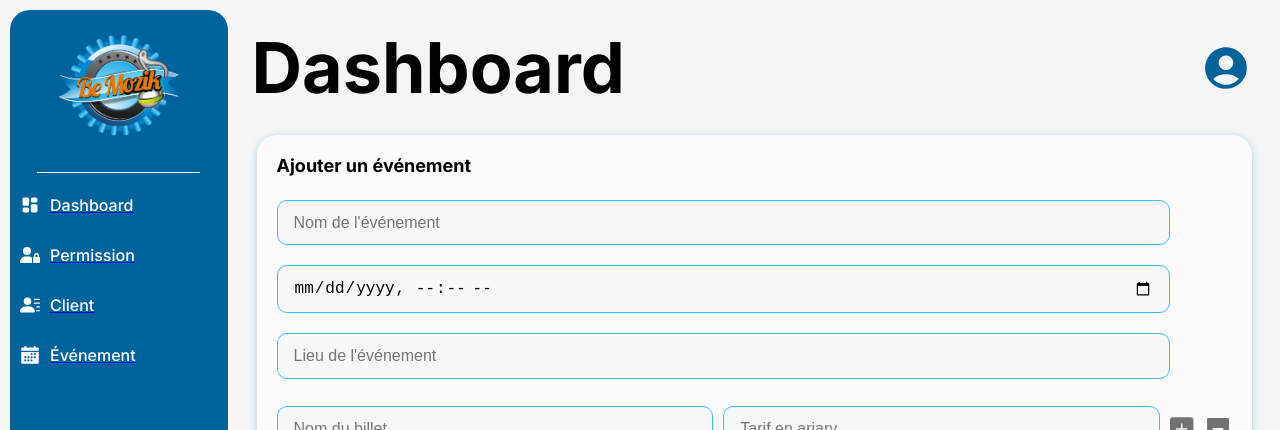
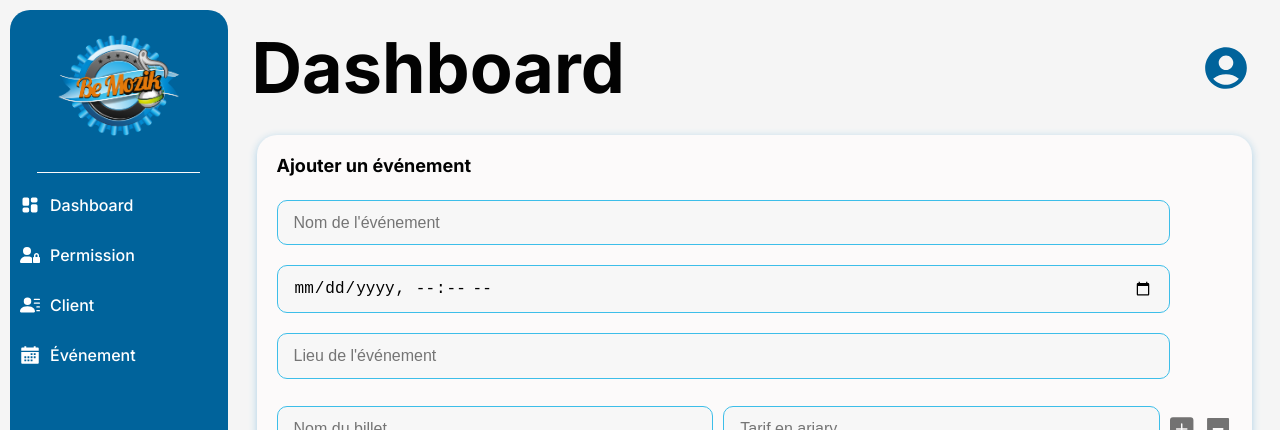
Before and after one commit to Be-mozik/Front-end-Admin, a React (Create React App) app: page /event in a window 1280 px wide. Shown: the top 430 px of the page. Built offline with nearby package versions, Linux system fonts and the light colour scheme.

Commit message:
Add be mozik

```diff
--- a/public/index.html
+++ b/public/index.html
@@ -2,7 +2,7 @@
 <html lang="en">
   <head>
     <meta charset="utf-8" />
-    <link rel="icon" href="%PUBLIC_URL%/favicon.ico" />
+    <link rel="icon" href="%PUBLIC_URL%/Logo.png" />
     <meta name="viewport" content="width=device-width, initial-scale=1" />
     <meta name="theme-color" content="#000000" />
     <meta
@@ -16,7 +16,7 @@
     -->
     <link rel="manifest" href="%PUBLIC_URL%/manifest.json" />
 
-    <title>Login</title>
+    <title>Be mozik</title>
   </head>
   <body>
     <noscript>You need to enable JavaScript to run this app.</noscript>
--- a/src/Pages/dashboardDetail/DashboardDetail.css
+++ b/src/Pages/dashboardDetail/DashboardDetail.css
@@ -88,7 +88,7 @@
     margin-bottom: 10px;
 }
 
-.bloc-event2 p {
+.descri {
     font-size: 14px;
     color: #4a4a4a;
     margin-bottom: 15px;
@@ -124,5 +124,4 @@
     height: auto;
     width: 70px;
     cursor: pointer;
-    font-size: 20px;
 }
--- a/src/Pages/dashboardDetail/DashboardDetail.jsx
+++ b/src/Pages/dashboardDetail/DashboardDetail.jsx
@@ -1,12 +1,12 @@
 import './DashboardDetail.css'
 import Sidebar from '../../components/sidebar/Sidebar'
 import { MdAccountCircle,MdOutlineFileDownload } from "react-icons/md"
-import { useState } from 'react';
+import { useState } from 'react'
+import ModalDelete from '../../components/Modal/ModalDelete'
+import ModalUpdate from '../../components/Modal/ModalUpdate'
 import DropdwnUser from '../../components/dropdown/DropdownUser'
 import BlocInfo from '../../components/bloc-info/BlocInfo'
 import img from '../../assets/lol.jpg'
-import ModalDelete from '../../components/Modal/ModalDelete'
-import ModalUpdate from '../../components/Modal/ModalUpdate'
 import { BsFillPencilFill, BsFillTrashFill } from "react-icons/bs"
 
 
@@ -18,9 +18,9 @@ const DashboardDetail = () => {
     }
 
     const [modalOpen,setModalOpen] = useState(false);
-    const [modalUpdate,setModalUpdate] =useState(false);
+    const [modalUpdate,setModalUpdate] = useState(false);
 
-    const handleClick = (value) => {
+    const handleClick = () => {
         setModalOpen(false);
     }
 
@@ -70,7 +70,7 @@ const DashboardDetail = () => {
                         </div>
                         <div className="bloc-event2">
                             <h4>Event</h4>
-                            <p>Plongez dans l'univers envoûtant du Cabaret Étoile Nocturne, un lieu où glamour, mystère et élégance se mêlent pour une expérience inoubliable. Niché au cœur de la ville, ce cabaret vous propose un spectacle éblouissant où danseurs, chanteurs et artistes de cirque vous transportent dans une atmosphère féerique.</p>
+                            <p className='descri'>Plongez dans l'univers envoûtant du Cabaret Étoile Nocturne, un lieu où glamour, mystère et élégance se mêlent pour une expérience inoubliable. Niché au cœur de la ville, ce cabaret vous propose un spectacle éblouissant où danseurs, chanteurs et artistes de cirque vous transportent dans une atmosphère féerique.</p>
                             <div className="event-detail">
                                 <span>Date:</span>
                                 <span>16 Août 2024</span>
--- a/src/Pages/demande/Demande.css
+++ b/src/Pages/demande/Demande.css
@@ -93,3 +93,8 @@
     color: #0056b3;
     cursor: pointer;
 }
+
+.link-custom{
+    text-decoration: none;
+    color: inherit;
+}
--- a/src/Pages/demande/Demande.jsx
+++ b/src/Pages/demande/Demande.jsx
@@ -39,7 +39,7 @@ const Demande = () => {
                     Envoyer une demande
                 </div>
             </div>
-            <div className="connecter-demande">Se connecter <Link to="/"><span>ici</span></Link></div>
+            <div className="connecter-demande">Se connecter <Link to="/" className='link-custom'><span>ici</span></Link></div>
         </div>
         </body>
     )
--- a/src/Pages/login/Login.css
+++ b/src/Pages/login/Login.css
@@ -99,3 +99,8 @@ body.bg-other {
     color: #0056b3;
     cursor: pointer;
 }
+
+.link-custom{
+    text-decoration: none;
+    color: inherit;
+}
--- a/src/Pages/login/Login.jsx
+++ b/src/Pages/login/Login.jsx
@@ -1,4 +1,4 @@
-import React, { useState } from "react"
+import React from "react"
 import './Login.css'
 import Logo from '../../assets/Logo.png'
 import { MdEmail } from "react-icons/md"
@@ -25,9 +25,9 @@ const Login = () => {
                 </div>
             </div>
             <div className="submit-container-login">
-                <Link to ="/dashboard"><div className="submit-login">Se connecter</div></Link>
+                <Link to ="/dashboard" className="link-custom"><div className="submit-login">Se connecter</div></Link>
             </div>
-            <div className="demande-login">Envoyer une demande <Link to="/demande"><span>ici</span></Link></div>
+            <div className="demande-login">Envoyer une demande <Link to="/demande" className="link-custom"><span>ici</span></Link></div>
         </div>
         </body>
     )
--- a/src/components/Modal/ModalUpdate.css
+++ b/src/components/Modal/ModalUpdate.css
@@ -32,10 +32,11 @@
     display: flex;
     justify-content: space-between;
     align-items: center;
-    font-size: 1.5rem;
-    border-bottom: 1px solid #ddd;
-    padding-bottom: 1rem;
+    font-size: 18px;
+    color: #020202;
+    font-weight: 700;
     margin-bottom: 1.5rem;
+
 }
 
 .close-modal-update {
--- a/src/components/sidebar/Sidebar.css
+++ b/src/components/sidebar/Sidebar.css
@@ -71,3 +71,8 @@ body{
 .submit:hover{
     background: #ffffff42;
 }
+
+.link-custom{
+    text-decoration: none;
+    color: inherit;
+}
--- a/src/components/sidebar/Sidebar.jsx
+++ b/src/components/sidebar/Sidebar.jsx
@@ -1,6 +1,6 @@
 import './Sidebar.css'
 import Logo from '../../assets/Logo.png'
-import React, { useState } from 'react'
+import React from 'react'
 import { TbLayoutDashboardFilled } from "react-icons/tb"
 import { FaUserLock } from "react-icons/fa6"
 import { BsPersonLinesFill } from "react-icons/bs"
@@ -20,25 +20,25 @@ const Sidebar = () => {
                 <hr />
             </div>
             <div className="liens">
-                <Link to ="/dashboard">
+                <Link to ="/dashboard" className='link-custom'>
                     <div className="submit">
                         <TbLayoutDashboardFilled/>
                         Dashboard
                     </div>
                 </Link>
-                <Link to="/permission">
+                <Link to="/permission" className='link-custom'>
                     <div className="submit">
                         <FaUserLock />
                         Permission
                     </div>
                 </Link>
-                <Link to="/client">
+                <Link to="/client" className='link-custom'>
                     <div className="submit">
                         <BsPersonLinesFill />
                         Client
                     </div>
                 </Link>
-                <Link to="/event">
+                <Link to="/event" className='link-custom'>
                     <div className="submit">
                         <IoCalendarSharp />
                         Événement
```
Also changed, not shown: public/Logo.png (added), 1 other file (tests, documents, lock files or other folders).
